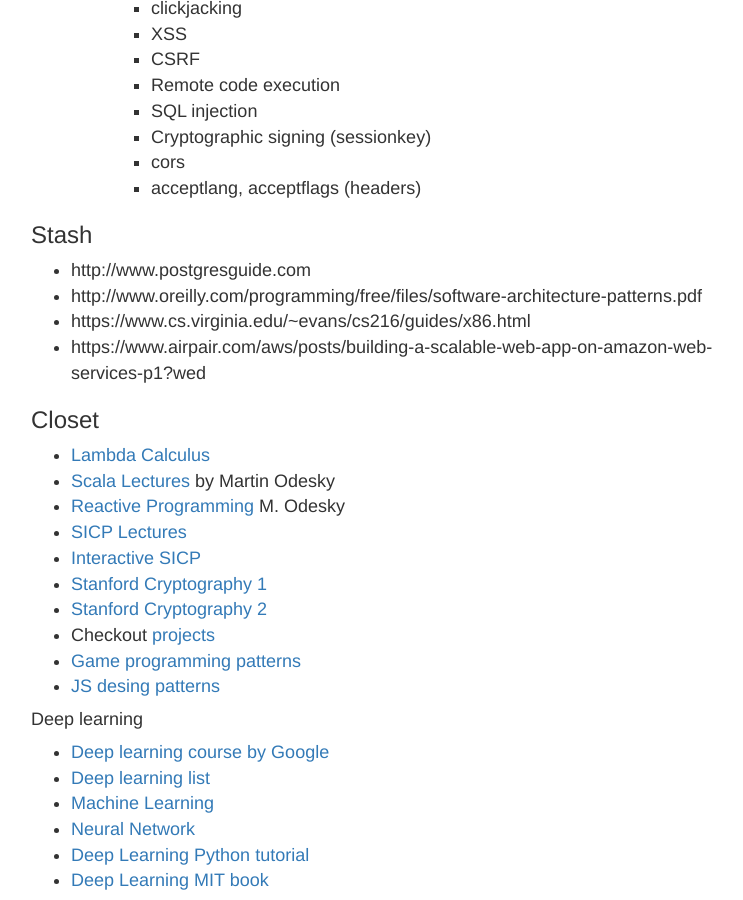
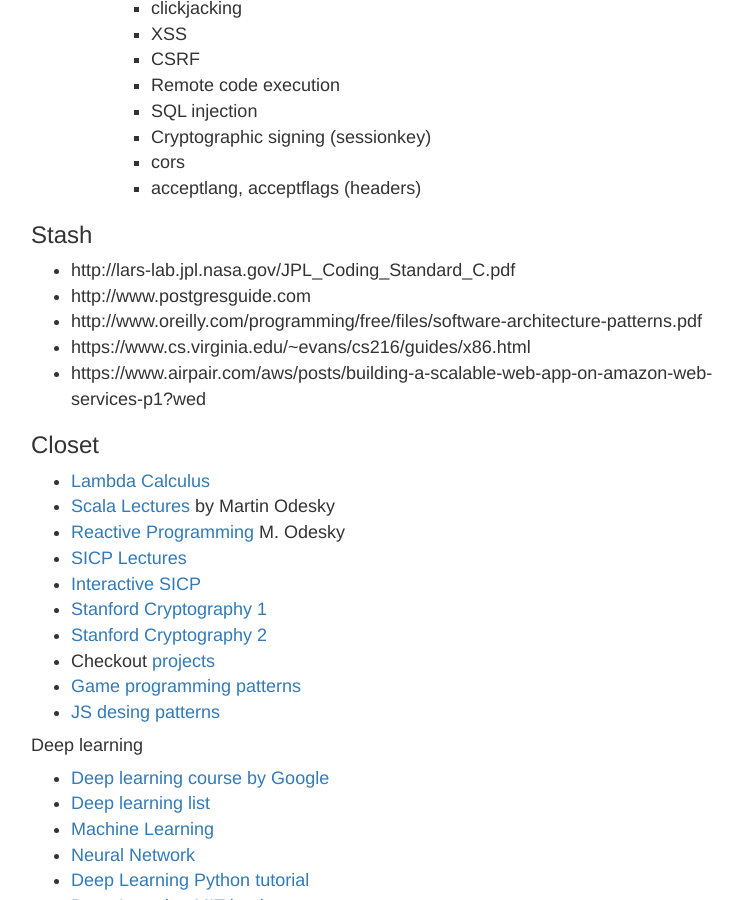
Before and after one commit to rohityadavcloud/rohityadavcloud.github.io, a Jekyll site: the page built from k/index.markdown, in a window 1280 px wide and 900 px high, scrolled down 1339 px. Shown: the whole window, without its empty margins (234-977 px from the left). Built offline with Jekyll 4.4.1, drawn with Linux system fonts in a browser that asks for light colours; some of the changed lines change nothing that is shown.

Commit message:
kup
Signed-off-by: Rohit Yadav <rohit.yadav@shapeblue.com>

```diff
--- a/k/index.markdown
+++ b/k/index.markdown
@@ -59,6 +59,7 @@
 
 ### Stash
 
+- http://lars-lab.jpl.nasa.gov/JPL_Coding_Standard_C.pdf
 - http://www.postgresguide.com
 - http://www.oreilly.com/programming/free/files/software-architecture-patterns.pdf
 - https://www.cs.virginia.edu/~evans/cs216/guides/x86.html
```
